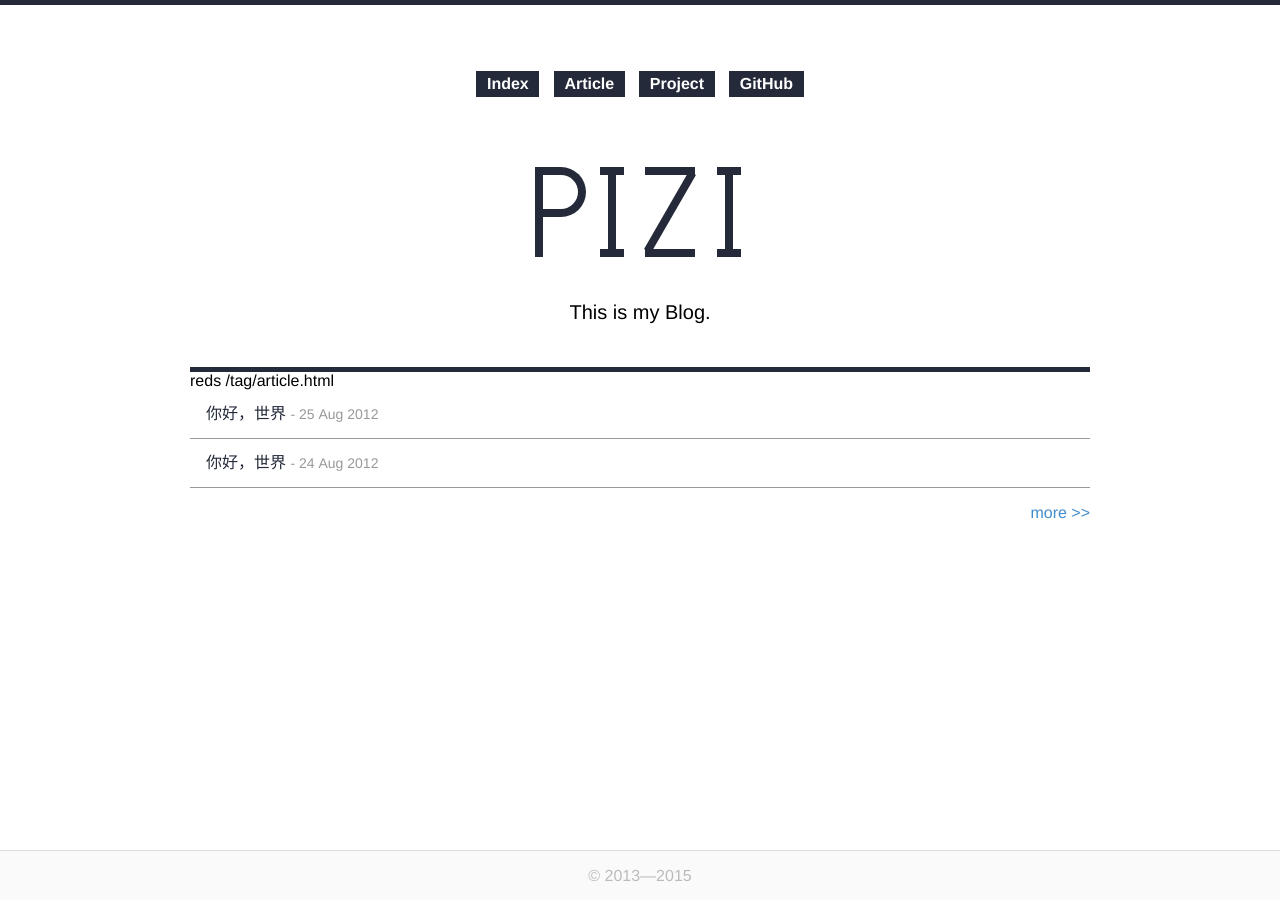
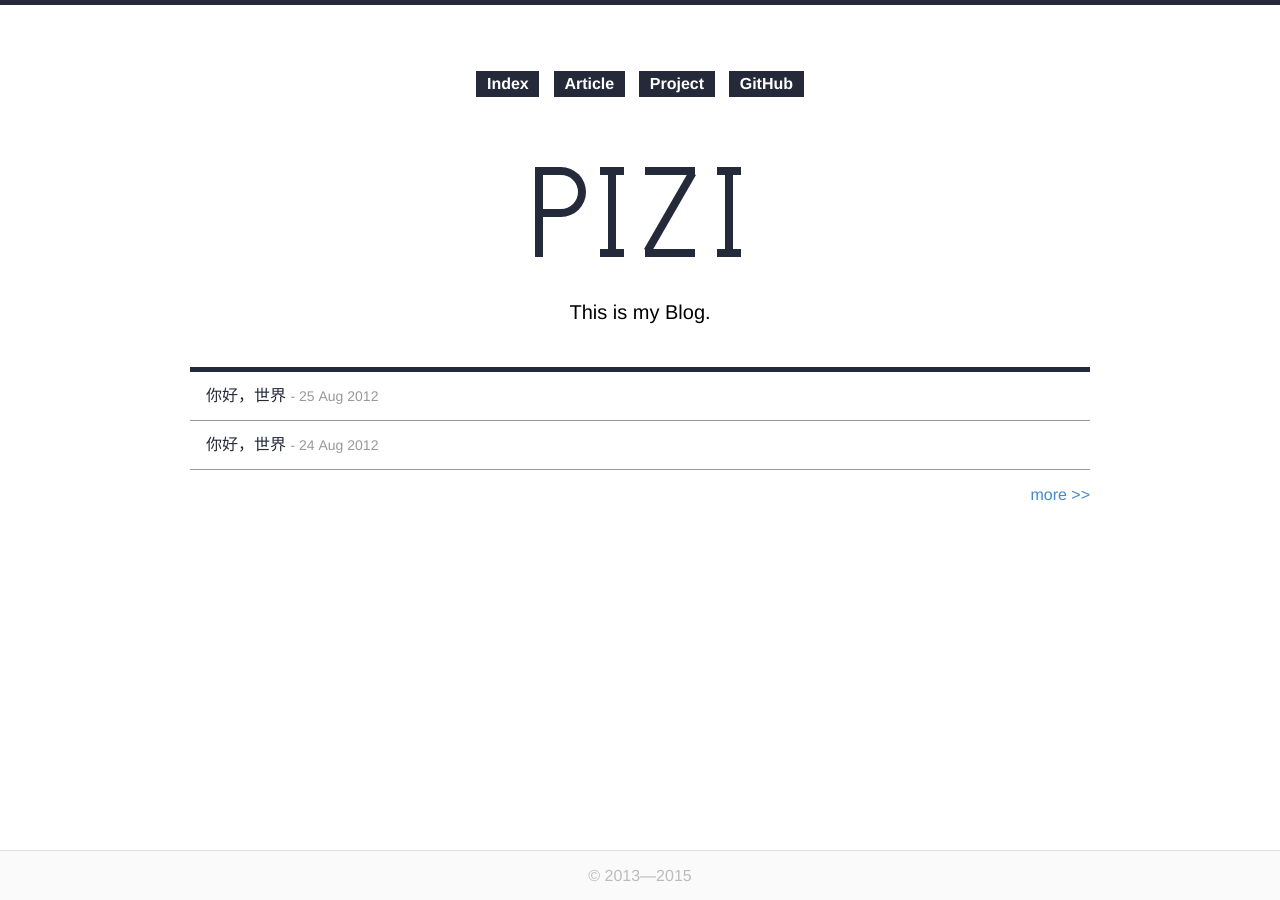
Before and after one commit to pizimu/blog, a Jekyll site: the page built from index.html, in a window 1280 px wide. Built offline with Jekyll 4.4.1, drawn with Linux system fonts in a browser that asks for light colours; the list of posts is cut into pages by our own code.

Commit message:
add my page

```diff
--- a/_config.yml
+++ b/_config.yml
@@ -1,4 +1,4 @@
-baseurl:
+baseurl: /blog
 categoryurl: /cagegory/
 tagurl: /tag/
 gems: [jekyll-paginate]
--- a/index.html
+++ b/index.html
@@ -2,14 +2,7 @@
 layout: index
 title: my Blog
 ---
-reds
-{%
-  for tag in site.categories
-%}
-{{ site.tagurl }}{{tag[0]}}.html
-{%
-	endfor
-%}
+
 <ul class="unstyled index-list">
 	{% for post in site.posts %}
 		<li><a href="{{ site.baseurl }}{{ post.url }}">{{ post.title }} <span>- {{ post.date | date_to_string }}</span></a></li>
```
